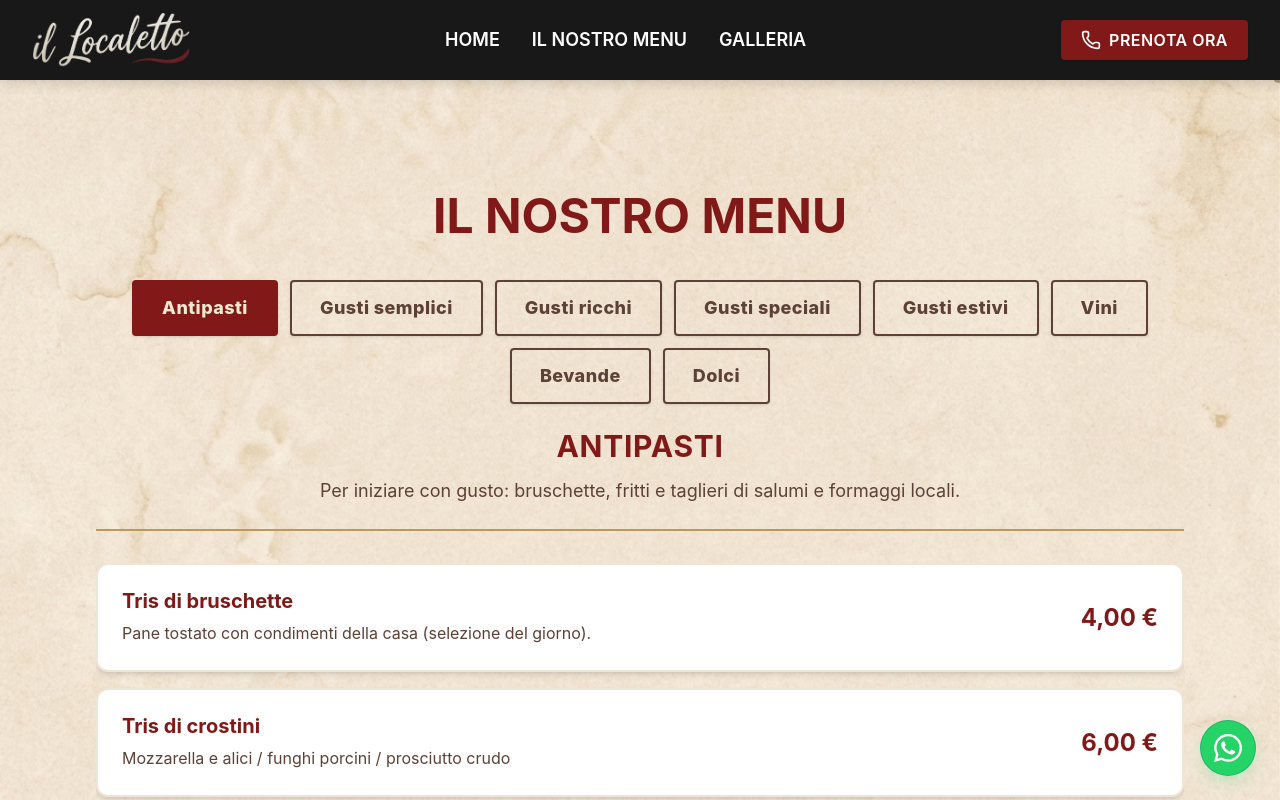
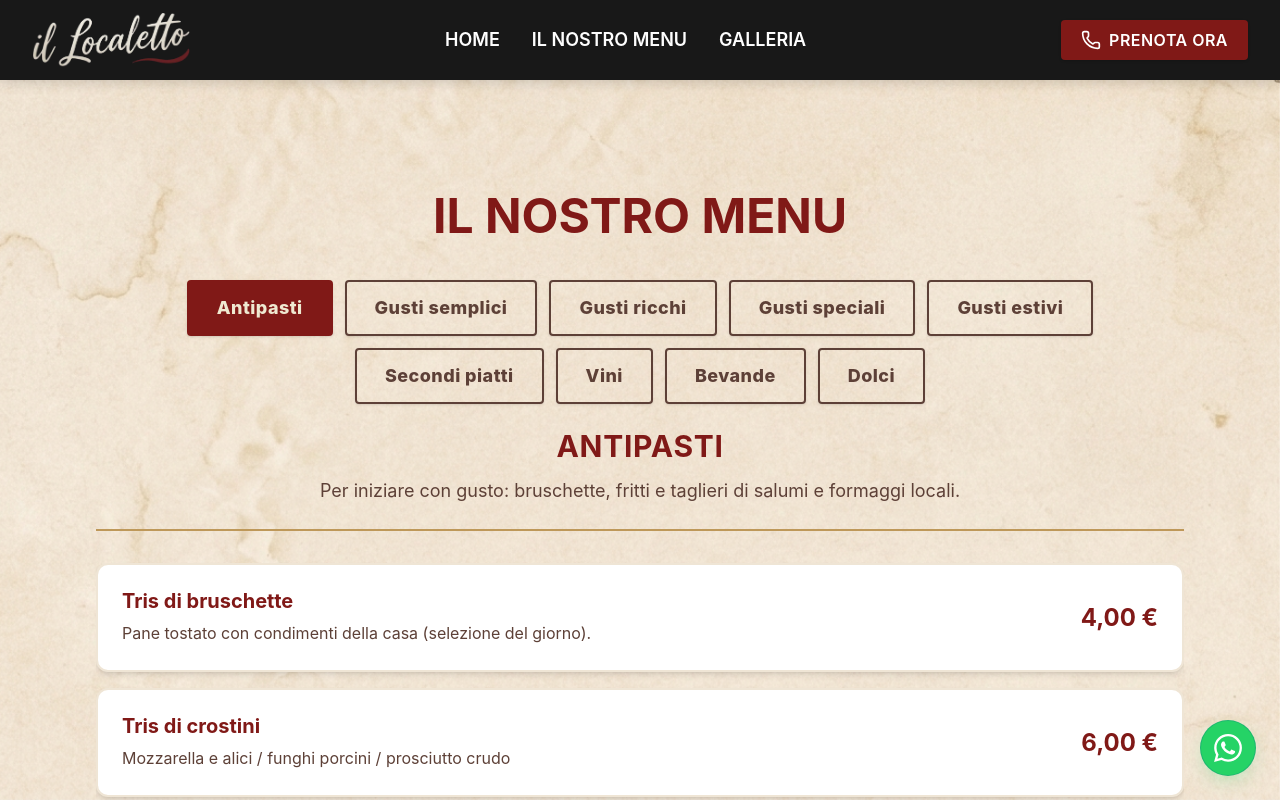
Before and after one commit to Gxbriel99/ilLocaletto_nextjs, a Next.js app: page /menu in a window 1280 px wide. Shown: the top 800 px of the page. Built offline with nearby package versions, Linux system fonts and the light colour scheme.

Commit message:
Reintrodotti secodni per stagione invernale

```diff
--- a/src/app/(pages)/menu/MenuContent.tsx
+++ b/src/app/(pages)/menu/MenuContent.tsx
@@ -3,6 +3,7 @@
 import { useState } from "react";
 import {
   Antipasti,
+  SecondiPiatti,
   bevandeAlcoliche,
   bevandeAnalcoliche,
   dolci,
@@ -79,6 +80,16 @@ const menuSections: MenuSection[] = [
     fallbackImage: "/menu_bg.webp",
     items: gustiEstivi,
     pricing: ["Mozz. senza lattosio € 1,00"],
+    kind: "items",
+  },
+  {
+    id: "secondi",
+    label: "Secondi piatti",
+    shortLabel: "Secondi",
+    description:
+      "Dalla griglia: tagliata, arrosticini, salsicce e hamburger con contorno.",
+    fallbackImage: "/menu_bg.webp",
+    items: SecondiPiatti,
     kind: "items",
   },
   {
--- a/src/app/data/menu.ts
+++ b/src/app/data/menu.ts
@@ -412,6 +412,16 @@ export const menuSections: MenuSection[] = [
         kind: "items",
     },
     {
+        id: "secondi",
+        label: "Secondi piatti",
+        shortLabel: "Secondi",
+        description:
+            "Dalla griglia: tagliata, arrosticini, salsicce e hamburger con contorno.",
+        fallbackImage: "/menu_bg.webp",
+        items: SecondiPiatti,
+        kind: "items",
+    },
+    {
         id: "vini",
         label: "Vini",
         shortLabel: "Vini",
```
